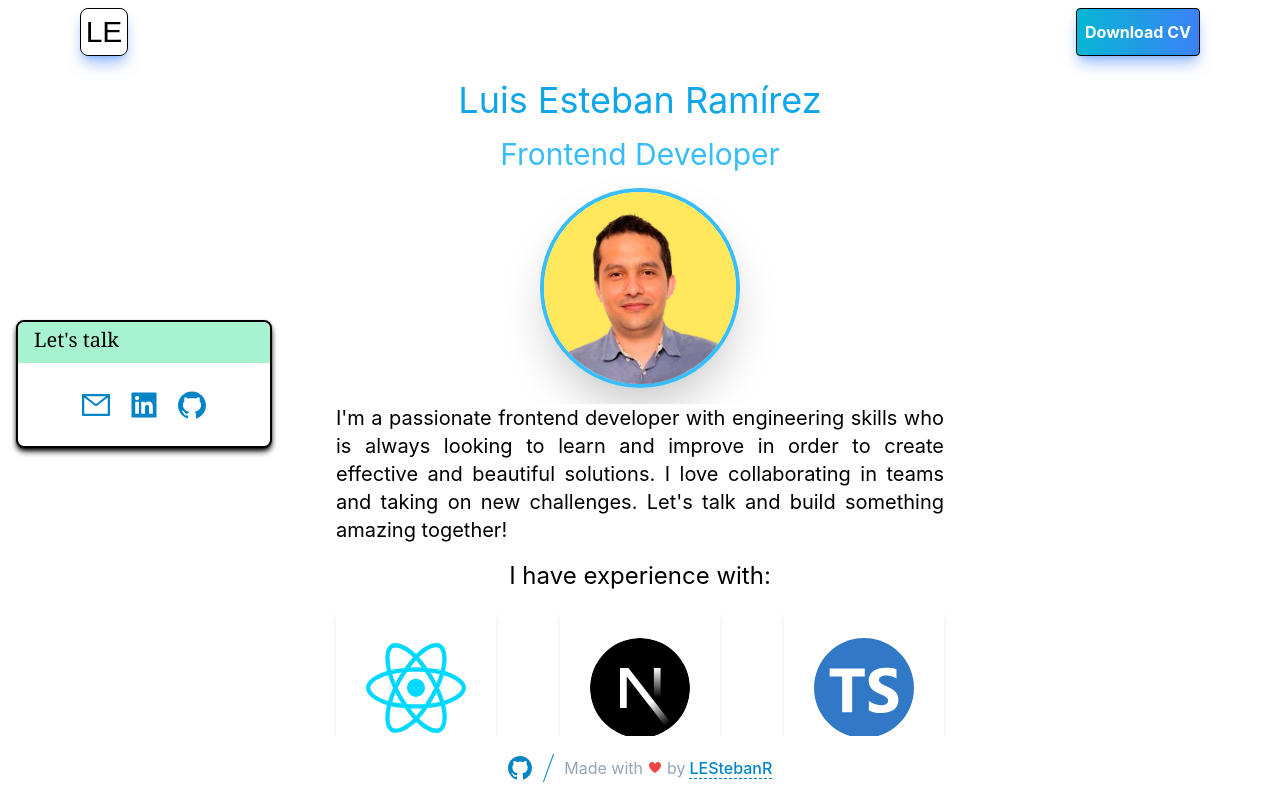
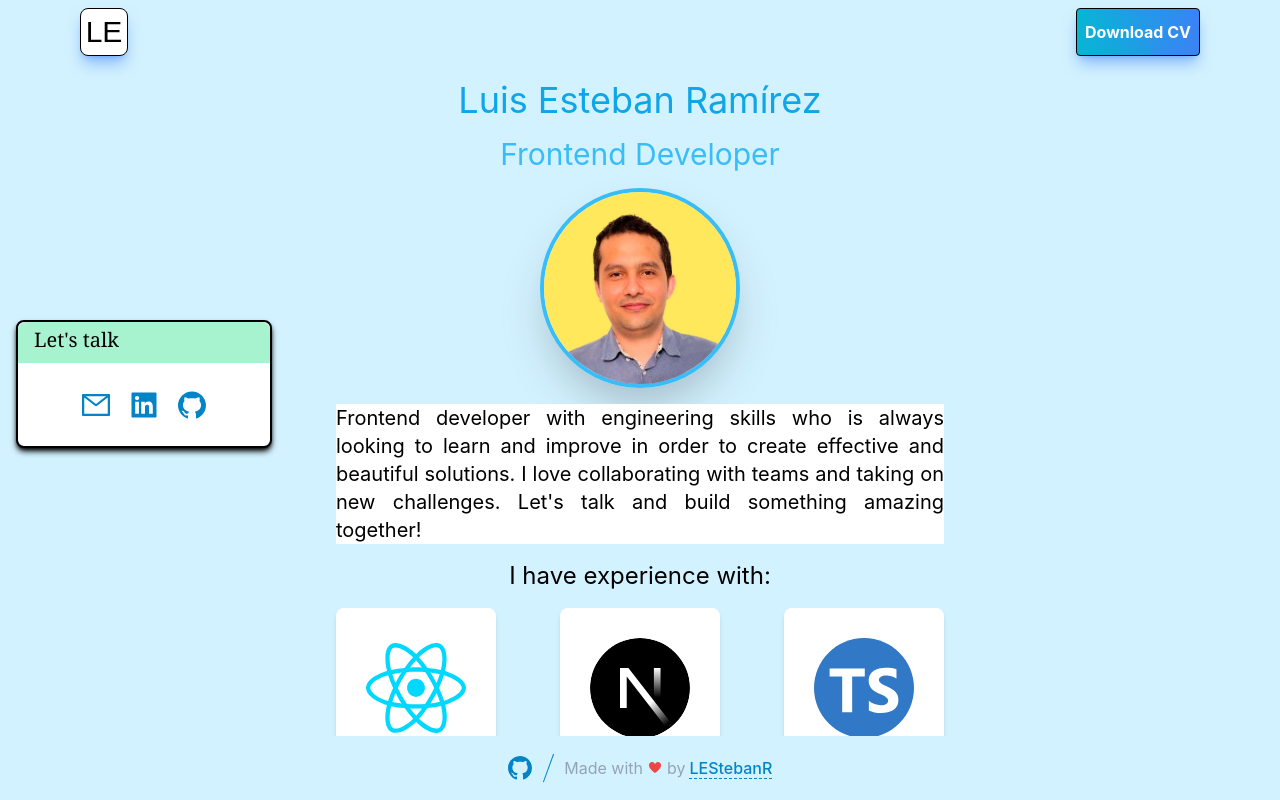
Before and after one commit to LEstebanR/lesteban, a Next.js app: page / in a window 1280 px wide. Shown: the top 800 px of the page. Built offline with nearby package versions, Linux system fonts and the light colour scheme; a web font is replaced by a local one.

Commit message:
add background

```diff
--- a/src/components/About.tsx
+++ b/src/components/About.tsx
@@ -70,10 +70,10 @@ const About: FC = () => {
         className="rounded-full border-4 border-sky-400 shadow-2xl"
       />
       <p className="text-justify text-xl bg-white">
-        I&apos;m a passionate frontend developer with engineering skills who is
-        always looking to learn and improve in order to create effective and
-        beautiful solutions. I love collaborating in teams and taking on new
-        challenges. Let&apos;s talk and build something amazing together!
+        Frontend developer with engineering skills who is always looking to
+        learn and improve in order to create effective and beautiful solutions.
+        I love collaborating with teams and taking on new challenges. Let&apos;s
+        talk and build something amazing together!
       </p>
       <Link
         href="https://drive.google.com/file/d/1F_cztsmV1wv22EPvgSwgS6_b-ve2j-Pv/view?usp=share_link"
--- a/src/components/Footer.tsx
+++ b/src/components/Footer.tsx
@@ -4,7 +4,7 @@ import { GoHeart, GoMarkGithub } from 'react-icons/go'
 
 const Footer: React.FC = () => {
   return (
-    <footer className="footer w-full bg-white">
+    <footer className="footer w-full">
       <div className="z-10 flex flex-wrap  justify-center items-center gap-x-1 gap-y-3 sm:gap-x-2 ">
         <Link href="https://github.com/LEstebanR/lesteban" target="_blank">
           <GoMarkGithub className="h-6 w-6 text-primary" />
--- a/src/components/Header/Header.tsx
+++ b/src/components/Header/Header.tsx
@@ -8,7 +8,7 @@ import Contact from '../Contact'
 
 const Header: FC = () => {
   return (
-    <header className="w-full h-16 sticky top-0 z-50 flex justify-between items-center md:px-20 bg-white px-4 py-2">
+    <header className="w-full h-16 sticky top-0 z-50 flex justify-between items-center md:px-20 bg-backgorund px-4 py-2">
       <div>
         <Logo />
       </div>
--- a/src/components/Logo.tsx
+++ b/src/components/Logo.tsx
@@ -9,7 +9,7 @@ const font = Londrina_Outline({
 
 const Logo: FC = () => {
   return (
-    <div className="flex items-center justify-center border border-black h-12 w-12 rounded-lg shadow-blue-500/50 shadow-lg cursor-pointer">
+    <div className="flex items-center justify-center border border-black h-12 w-12 rounded-lg shadow-blue-500/50 shadow-lg cursor-pointer bg-white">
       <span className="h-full w-full flex items-center justify-center text-3xl">
         <p className={font.className}>LE</p>
       </span>
--- a/src/components/UI/Layout.tsx
+++ b/src/components/UI/Layout.tsx
@@ -9,7 +9,7 @@ interface LayoutProps {
 
 const Layout: React.FC<LayoutProps> = ({ children }) => {
   return (
-    <div className="flex flex-col ">
+    <div className="flex flex-col bg-background">
       <div className="h-16 flex items-center sticky top-0 z-50 ">
         <Header />
       </div>
@@ -20,9 +20,9 @@ const Layout: React.FC<LayoutProps> = ({ children }) => {
         <main className="md:w-2/4 flex justify-center items-center top-32 scroll-y-hidden ">
           {children}
         </main>
-        <div className="w-1/4 bg-white"></div>
+        <div className="w-1/4"></div>
       </div>
-      <div className="h-16 flex items-center sticky bottom-0 z-50 bg-white">
+      <div className="h-16 flex items-center sticky bottom-0 z-50 bg-background">
         <Footer />
       </div>
     </div>
--- a/src/pages/_document.tsx
+++ b/src/pages/_document.tsx
@@ -6,7 +6,7 @@ export default function Document() {
   return (
     <Html lang="en">
       <Head />
-      <body>
+      <body className="bg-background">
         <Main />
         <NextScript />
       </body>
--- a/tailwind.config.js
+++ b/tailwind.config.js
@@ -8,6 +8,7 @@ module.exports = {
   theme: {
     extend: {
       colors: {
+        background: '#d3f2ff',
         primary: '#0284c7',
         secondary: '#a7f3d0', // Emerald 200
       },
```
